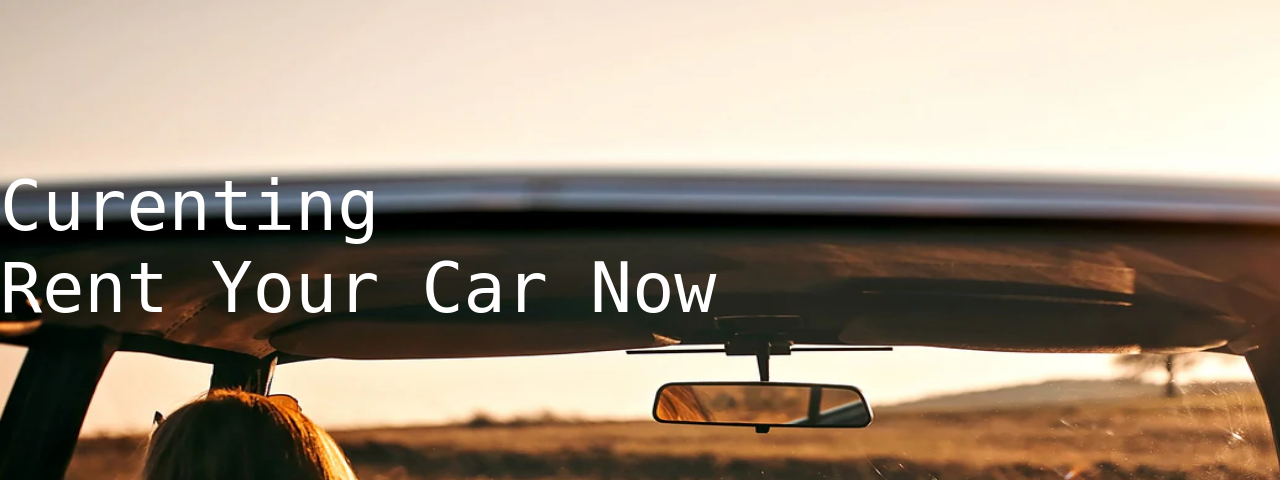
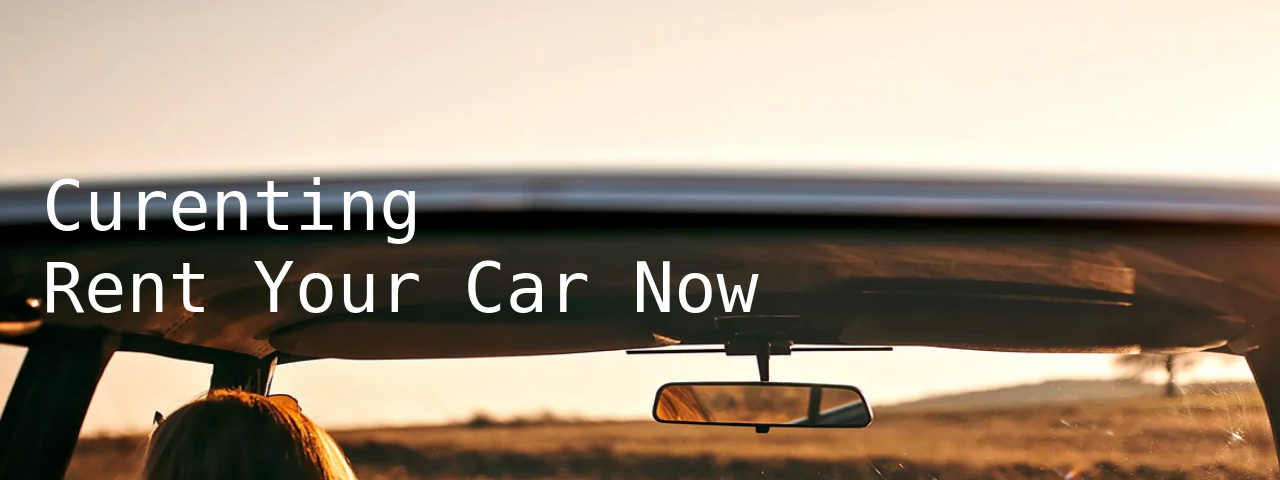
Before and after one commit to JanaElnagar/curenting, a PHP site: page /rentcar.php?email=1 in a window 1280 px wide. Shown: the top 480 px of the page. Run offline with PHP 8.4, Linux system fonts and the light colour scheme.

Commit message:
minor frontend changes

```diff
--- a/rentcar.php
+++ b/rentcar.php
@@ -15,7 +15,7 @@
 ?>
 
     <br><br><br><br><br>
-    <p class="header">  Curenting <br>Rent Your Car Now</p>
+    <p class="header">&nbsp;Curenting <br>&nbsp;Rent Your Car Now</p>
 
     <div class="button-container">
     <form action="carsoption.php" method="post">
```
